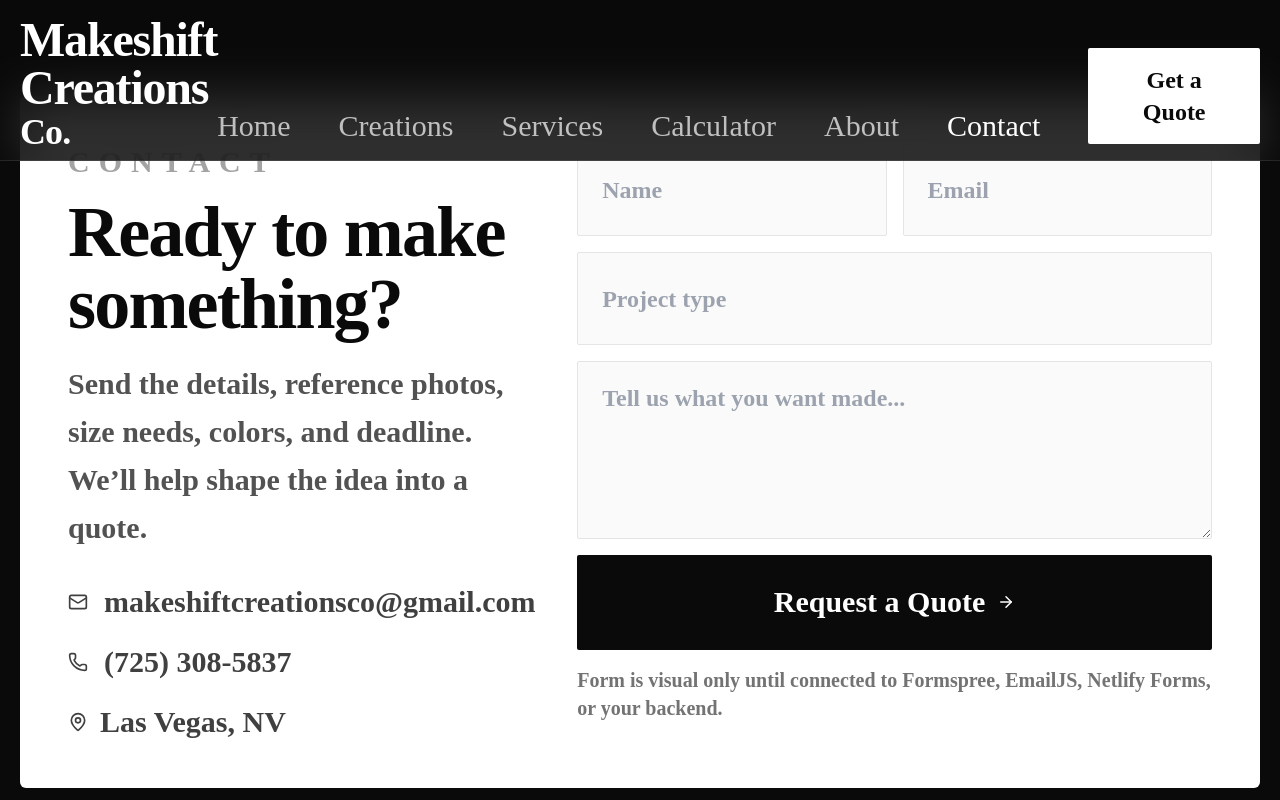
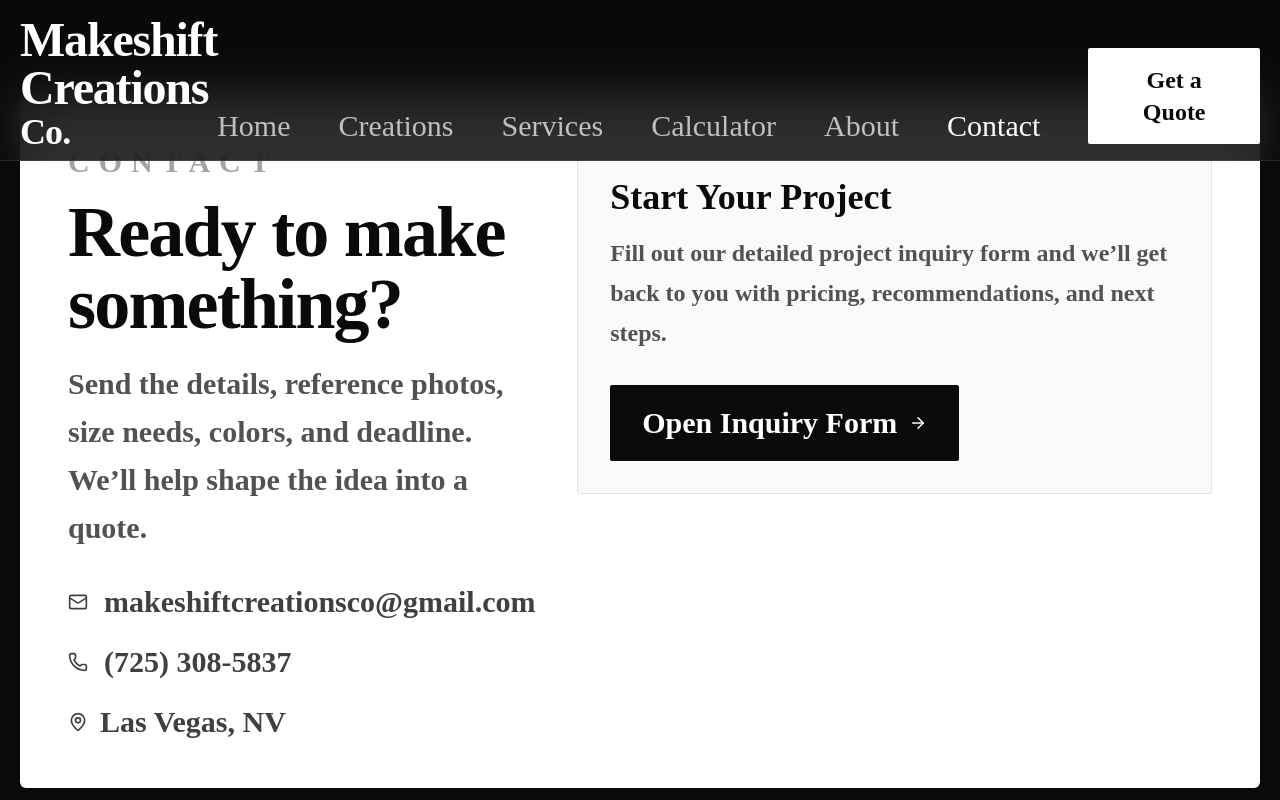
Before and after one commit to xCantix/Makeshift-Creations-Co-site, a React (Vite) app: page / in a window 1280 px wide. Both pictures are taken after a click on the button "Get a Quote". Shown: the top 800 px of the page. Built offline with nearby package versions, Linux system fonts and the light colour scheme; a web font is replaced by a local one.

Commit message:
Update App.jsx

```diff
--- a/src/App.jsx
+++ b/src/App.jsx
@@ -599,20 +599,30 @@ function App() {
               </div>
             </div>
 
-            <form className="grid gap-4" onSubmit={(e) => e.preventDefault()}>
-              <div className="grid gap-4 md:grid-cols-2">
-                <input className="rounded-sm border border-neutral-200 bg-neutral-50 px-6 py-5 text-2xl font-bold outline-none focus:border-neutral-950" placeholder="Name" />
-                <input className="rounded-sm border border-neutral-200 bg-neutral-50 px-6 py-5 text-2xl font-bold outline-none focus:border-neutral-950" placeholder="Email" />
+            <div className="flex flex-col items-start gap-6">
+              <div className="rounded-sm border border-neutral-200 bg-neutral-50 p-8">
+                <h3 className="text-4xl font-black text-neutral-950">
+                  Start Your Project
+                </h3>
+
+                <p className="mt-4 text-2xl font-bold leading-10 text-neutral-600">
+                  Fill out our detailed project inquiry form and we’ll get back to you
+                  with pricing, recommendations, and next steps.
+                </p>
+
+                <button
+                  onClick={() =>
+                    window.open(
+                      "https://formspace.club/f/7e253da8-1676-45cc-be5a-cd773efbbc45",
+                      "_blank"
+                    )
+                  }
+                  className="mt-8 inline-flex items-center justify-center gap-3 rounded-sm bg-neutral-950 px-8 py-5 text-3xl font-black text-white transition hover:bg-neutral-800"
+                >
+                  Open Inquiry Form <ArrowRight size={18} />
+                </button>
               </div>
-              <input className="rounded-sm border border-neutral-200 bg-neutral-50 px-6 py-5 text-2xl font-bold outline-none focus:border-neutral-950" placeholder="Project type" />
-              <textarea className="min-h-40 rounded-sm border border-neutral-200 bg-neutral-50 px-6 py-5 text-2xl font-bold outline-none focus:border-neutral-950" placeholder="Tell us what you want made..." />
-              <button className="inline-flex items-center justify-center gap-3 rounded-sm bg-neutral-950 px-8 py-5 text-3xl font-black text-white transition hover:bg-neutral-800">
-                Request a Quote <ArrowRight size={18} />
-              </button>
-              <p className="text-xl font-bold text-neutral-500">
-                Form is visual only until connected to Formspree, EmailJS, Netlify Forms, or your backend.
-              </p>
-            </form>
+            </div>
           </div>
         </div>
       </section>
```
